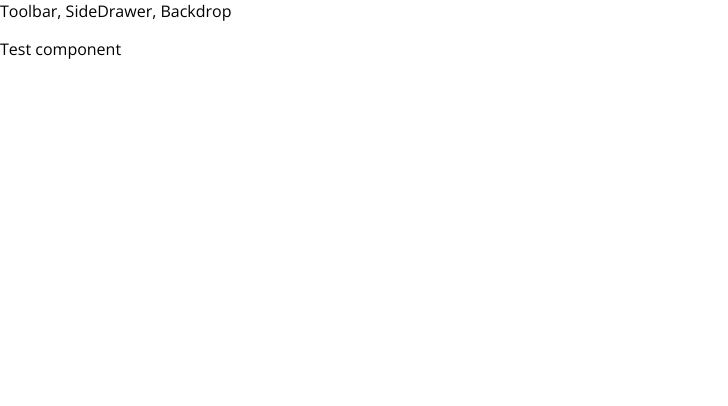
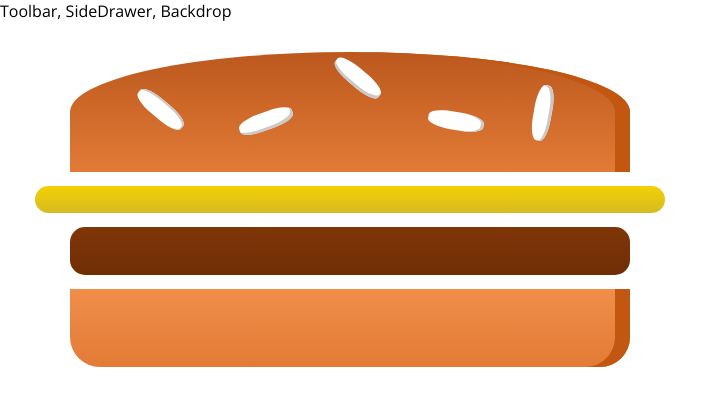
Before and after one commit to fangg19/make-your-burger, a React (Create React App) app: page / in a window 1280 px wide. Shown: the top 406 px of the page, without its empty margins (0-728 px from the left). Built offline with nearby package versions, Linux system fonts and the light colour scheme.

Commit message:
finished rendering the burger but not dynamically yet

```diff
--- a/package.json
+++ b/package.json
@@ -6,6 +6,7 @@
     "@testing-library/jest-dom": "^4.2.4",
     "@testing-library/react": "^9.5.0",
     "@testing-library/user-event": "^7.2.1",
+    "prop-types": "^15.7.2",
     "react": "^16.13.1",
     "react-dom": "^16.13.1",
     "react-scripts": "3.4.3"
--- a/src/App.js
+++ b/src/App.js
@@ -1,12 +1,13 @@
 import React from 'react';
 import classes from './App.modules.css';
 import Layout from './components/Layouts/Layout';
+import BurgerBuilder from './containers/BurgerBuilder/BurgerBuilder';
 
 function App() {
   return (
-    <div className="App">
+    <div className={classes.App}>
       <Layout>
-        <p>Test component</p>
+        <BurgerBuilder />
       </Layout>
     </div>
   );
--- /dev/null
+++ b/src/components/Burger/Burger.js
@@ -0,0 +1,16 @@
+import React from 'react';
+import classes from './Burger.module.css';
+import BurgerIngredient from './BurgerIngredient/BurgerIngredient';
+
+const Burger = (props) => {
+  return (
+    <div className={classes.Burger}>
+      <BurgerIngredient type="bread-top" />
+      <BurgerIngredient type="cheese" />
+      <BurgerIngredient type="meat" />
+      <BurgerIngredient type="bread-bottom" />
+    </div>
+  );
+};
+
+export default Burger;
--- /dev/null
+++ b/src/components/Burger/Burger.module.css
@@ -0,0 +1,34 @@
+.Burger {
+  width: 100%;
+  margin: 0;
+  height: 250px;
+  overflow: scroll;
+  text-align: center;
+  font-weight: bold;
+  font-size: 1.2rem;
+}
+
+.Burger::-webkit-scrollbar {
+  display: none;
+}
+
+@media (min-width: 500px) and (min-height: 400px) {
+  .Burger {
+    width: 350px;
+    height: 300px;
+  }
+}
+
+@media (min-width: 500px) and (min-height: 401px) {
+  .Burger {
+    width: 450px;
+    height: 400px;
+  }
+}
+
+@media (min-width: 1000px) and (min-height: 700px) {
+  .Burger {
+    width: 700px;
+    height: 600px;
+  }
+}
--- /dev/null
+++ b/src/components/Burger/BurgerIngredient/BurgerIngredient.js
@@ -0,0 +1,55 @@
+import React, { Component } from 'react';
+import classes from './BurgerIngredient.module.css';
+import PropTypes from 'prop-types';
+
+class BurgerIngredient extends Component {
+  render() {
+    let ingredient = null;
+
+    switch (this.props.type) {
+      case 'bread-bottom':
+        ingredient = <div className={classes.BreadBottom}></div>;
+        break;
+
+      case 'bread-top':
+        ingredient = (
+          <div className={classes.BreadTop}>
+            <div className={classes.Seeds1}></div>
+            <div className={classes.Seeds2}></div>
+          </div>
+        );
+        break;
+
+      case 'meat':
+        ingredient = <div className={classes.Meat}></div>;
+        break;
+
+      case 'cheese':
+        ingredient = <div className={classes.Cheese}></div>;
+        break;
+
+      case 'cheese':
+        ingredient = <div className={classes.Cheese}></div>;
+        break;
+
+      case 'salad':
+        ingredient = <div className={classes.Salad}></div>;
+        break;
+
+      case 'bacon':
+        ingredient = <div className={classes.Bacon}></div>;
+        break;
+
+      default:
+        ingredient = null;
+    }
+
+    return ingredient;
+  }
+}
+
+BurgerIngredient.propTypes = {
+  type: PropTypes.string.isRequired,
+};
+
+export default BurgerIngredient;
--- /dev/null
+++ b/src/components/Burger/BurgerIngredient/BurgerIngredient.module.css
@@ -0,0 +1,112 @@
+.BreadBottom {
+  height: 13%;
+  width: 80%;
+  background: linear-gradient(#f08e4a, #e27b36);
+  border-radius: 0 0 30px 30px;
+  box-shadow: inset -15px 0 #c15711;
+  margin: 2% auto;
+}
+
+.BreadTop {
+  height: 20%;
+  width: 80%;
+  background: linear-gradient(#bc581e, #e27b36);
+  border-radius: 50% 50% 0 0;
+  box-shadow: inset -15px 0 #c15711;
+  margin: 2% auto;
+  position: relative;
+}
+
+.Seeds1 {
+  width: 10%;
+  height: 15%;
+  position: absolute;
+  background-color: white;
+  left: 30%;
+  top: 50%;
+  border-radius: 40%;
+  transform: rotate(-20deg);
+  box-shadow: inset -2px -3px #c9c9c9;
+}
+
+.Seeds1:after {
+  content: '';
+  width: 100%;
+  height: 100%;
+  position: absolute;
+  background-color: white;
+  left: -170%;
+  top: -260%;
+  border-radius: 40%;
+  transform: rotate(60deg);
+  box-shadow: inset -1px 2px #c9c9c9;
+}
+
+.Seeds1:before {
+  content: '';
+  width: 100%;
+  height: 100%;
+  position: absolute;
+  background-color: white;
+  left: 180%;
+  top: -50%;
+  border-radius: 40%;
+  transform: rotate(60deg);
+  box-shadow: inset -1px -3px #c9c9c9;
+}
+
+.Seeds2 {
+  width: 10%;
+  height: 15%;
+  position: absolute;
+  background-color: white;
+  left: 64%;
+  top: 50%;
+  border-radius: 40%;
+  transform: rotate(10deg);
+  box-shadow: inset -3px 0 #c9c9c9;
+}
+
+.Seeds2:before {
+  content: '';
+  width: 100%;
+  height: 100%;
+  position: absolute;
+  background-color: white;
+  left: 150%;
+  top: -130%;
+  border-radius: 40%;
+  transform: rotate(90deg);
+  box-shadow: inset 1px 3px #c9c9c9;
+}
+
+.Meat {
+  width: 80%;
+  height: 8%;
+  background: linear-gradient(#7f3608, #702e05);
+  margin: 2% auto;
+  border-radius: 15px;
+}
+
+.Cheese {
+  width: 90%;
+  height: 4.5%;
+  margin: 2% auto;
+  background: linear-gradient(#f4d004, #d6bb22);
+  border-radius: 20px;
+}
+
+.Salad {
+  width: 85%;
+  height: 7%;
+  margin: 2% auto;
+  background: linear-gradient(#228c1d, #91ce50);
+  border-radius: 20px;
+}
+
+.Bacon {
+  width: 80%;
+  height: 3%;
+  background: linear-gradient(#bf3813, #c45e38);
+  margin: 2% auto;
+}
--- a/src/components/Layouts/Layout.js
+++ b/src/components/Layouts/Layout.js
@@ -1,10 +1,11 @@
 import React from 'react';
 import Auxiliary from '../../hoc/Auxiliary';
+import classes from './Layout.module.css';
 
 const Layout = (props) => (
   <Auxiliary>
     <div>Toolbar, SideDrawer, Backdrop</div>
-    <main>{props.children}</main>
+    <main className={classes.Content}>{props.children}</main>
   </Auxiliary>
 );
 
--- /dev/null
+++ b/src/components/Layouts/Layout.module.css
@@ -0,0 +1,3 @@
+.Content {
+  margin-top: 16px;
+}
--- /dev/null
+++ b/src/containers/BurgerBuilder/BurgerBuilder.js
@@ -0,0 +1,15 @@
+import React, { Component } from 'react';
+import Auxiliary from '../../hoc/Auxiliary';
+import Burger from '../../components/Burger/Burger';
+
+export class BurgerBuilder extends Component {
+  render() {
+    return (
+      <Auxiliary>
+        <Burger />
+      </Auxiliary>
+    );
+  }
+}
+
+export default BurgerBuilder;
--- a/src/hoc/Auxiliary.js
+++ b/src/hoc/Auxiliary.js
@@ -1,5 +1,3 @@
-import React from 'react';
-
 const Auxiliary = (props) => {
   return props.children;
 };
```
Also changed, not shown: 1 other file (tests, documents, lock files or other folders).
